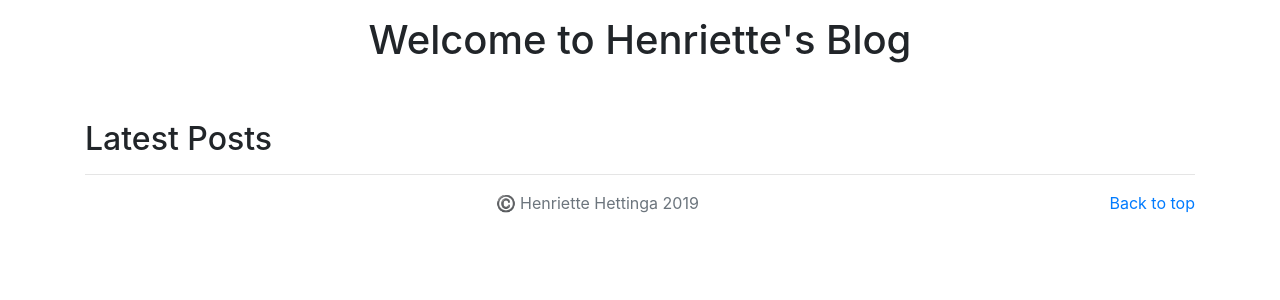
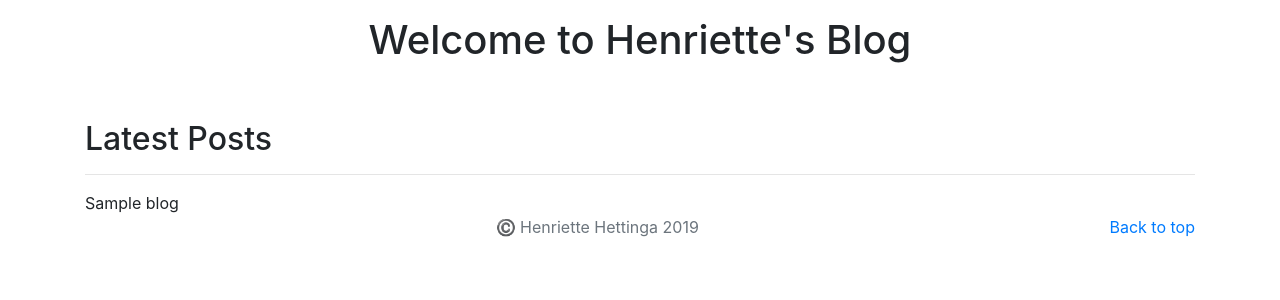
Before and after one commit to Jethet/DjangoProject-PersonalPortfolio, a Django app: template personalportfolio-project/blog/templates/blog/allblogs.html in a window 1280 px wide. Shown: the part 56-356 px from the top of the page. Run offline with Django 3.2, Linux system fonts and the light colour scheme; the template is opened without the code that fills it: most values are stand-ins (such as "Sample title", 1, 10 or a date in 2020); data that the repository does not hold is empty; some libraries are stand-ins or nearby versions.

Commit message:
Import Blog model to render blogs on website

```diff
--- a/personalportfolio-project/blog/templates/blog/allblogs.html
+++ b/personalportfolio-project/blog/templates/blog/allblogs.html
@@ -51,14 +51,18 @@
 
   <main role="main">
     <div class="container">
+      <h1 class="text-center pt-3">Welcome to Henriette's Blog</h1>
+      <br>
+      <br>
+      <h2>Latest Posts</h2>
+      <hr>
 
+      {% for blog in blogs.all %}
 
-    <h1 class="text-center pt-3">Welcome to Henriette's Blog</h1>
-    <br>
-    <br>
-    <h2>Latest Posts</h2>
-    <hr>
+      {{ blog.title }}
+      <br>
 
+      {% endfor %}
     </div>
   </main>
 
--- a/personalportfolio-project/blog/views.py
+++ b/personalportfolio-project/blog/views.py
@@ -1,4 +1,7 @@
 from django.shortcuts import render
 
+from .models import Blog
+
 def allblogs(request):
-    return render(request, 'blog/allblogs.html')
+    blogs = Blog.objects
+    return render(request, 'blog/allblogs.html', {'blogs':blogs})
--- a/personalportfolio-project/jobs/templates/jobs/home.html
+++ b/personalportfolio-project/jobs/templates/jobs/home.html
@@ -86,7 +86,7 @@
     <div class="container text-center">
       <p class="float-right">
         <a href="#">Back to top</a>
-      <p>©️Henriette Hettinga {% now "Y" %}</p>
+      <p>©️ Henriette Hettinga {% now "Y" %}</p>
 
     </div>
   </footer>
```
